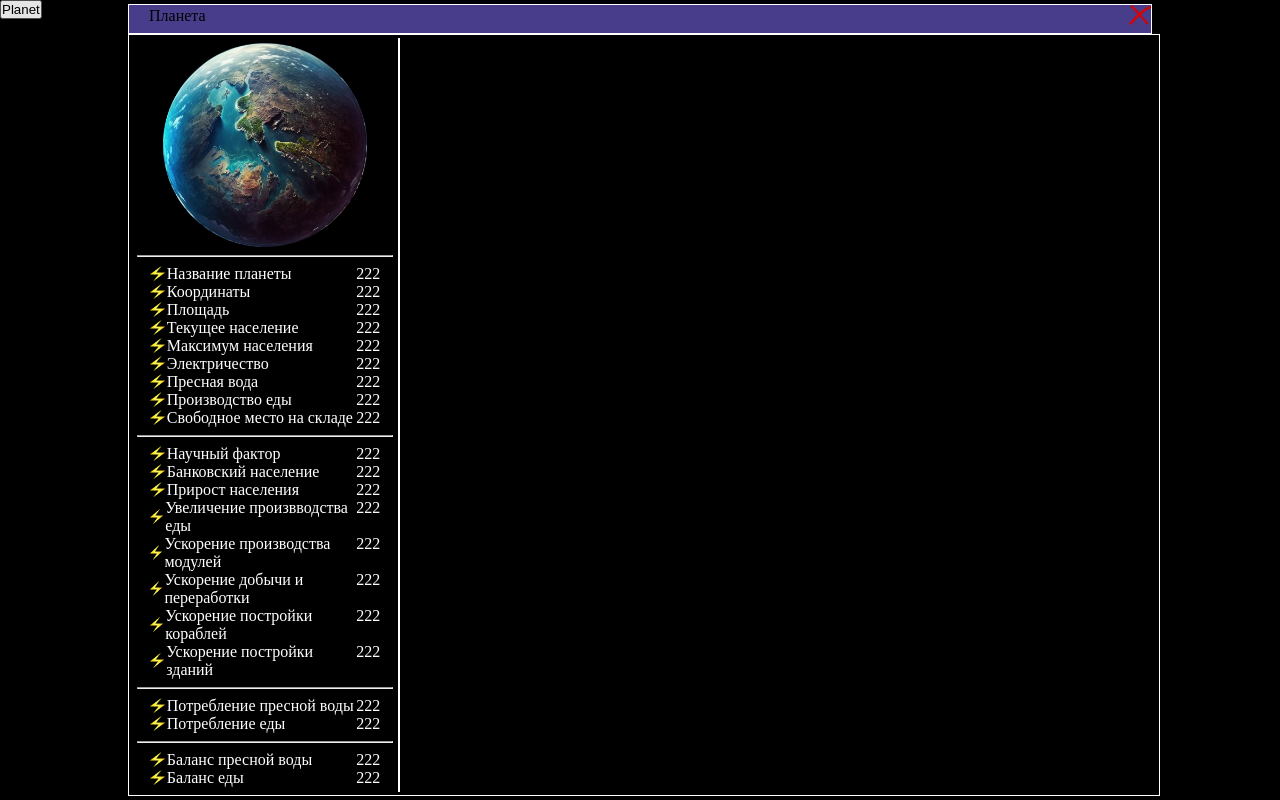
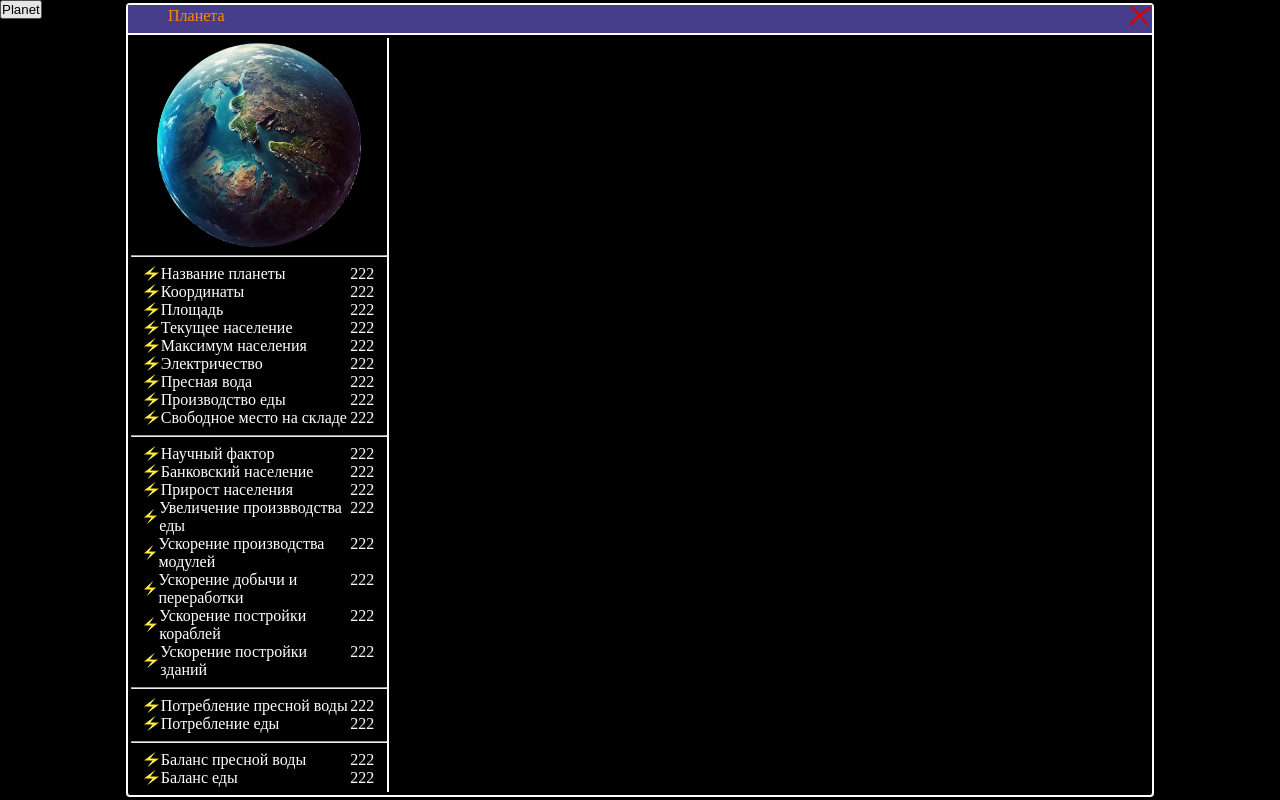
Before and after one commit to MaxRyazan/strategy, a Vue app: page / in a window 1280 px wide. Both pictures are taken after a click on the button "Planet". Built offline with nearby package versions, Linux system fonts and the light colour scheme.

Commit message:
1.3.3  - вынес цвет и добавил стили хидеру DIalog

```diff
--- a/src/components/planets/PlanetComponent.vue
+++ b/src/components/planets/PlanetComponent.vue
@@ -61,7 +61,6 @@ const someValue = ref(222)
 .planet_wrapper {
   width: 100%;
   color: white;
-  border: 1px solid white;
   padding: 3px;
   display: flex;
   gap: 2px;
@@ -79,7 +78,7 @@ const someValue = ref(222)
   display: flex;
   flex-direction: column;
   width: 25%;
-  padding: 5px;
+  padding: 5px 0;
   border-right: 2px solid white;
 }
 .left__item{
--- a/src/scss/global-styles.scss
+++ b/src/scss/global-styles.scss
@@ -1,4 +1,5 @@
 @import "prime-styles";
+@import "vars";
 *{
   padding: 0;
   margin: 0;
--- a/src/scss/prime-styles.scss
+++ b/src/scss/prime-styles.scss
@@ -1,6 +1,14 @@
+@import "vars";
 .p-dialog-header {
-  background-color: darkslateblue;
-  border: 1px solid white;
-  padding: 2px 20px;
+  background-color: $primeViolet;
+  border-bottom: 2px solid white;
+  padding: 2px 40px;
   min-height: 24px;
+  cursor: default;
+  color: darkorange;
+  justify-content: center !important;
 }
+.p-dialog{
+  border: 2px solid white;
+  border-radius: 4px;
+}
--- /dev/null
+++ b/src/scss/vars.scss
@@ -0,0 +1 @@
+$primeViolet: darkslateblue
--- a/vite.config.ts
+++ b/vite.config.ts
@@ -11,4 +11,11 @@ export default defineConfig({
       "@reusable": fileURLToPath(new URL("./src/components/reusable", import.meta.url)),
     },
   },
+  css: {
+    preprocessorOptions: {
+      scss: {
+        additionalData: '@import "src/scss/vars.scss";'
+      }
+    }
+  }
 })
```
